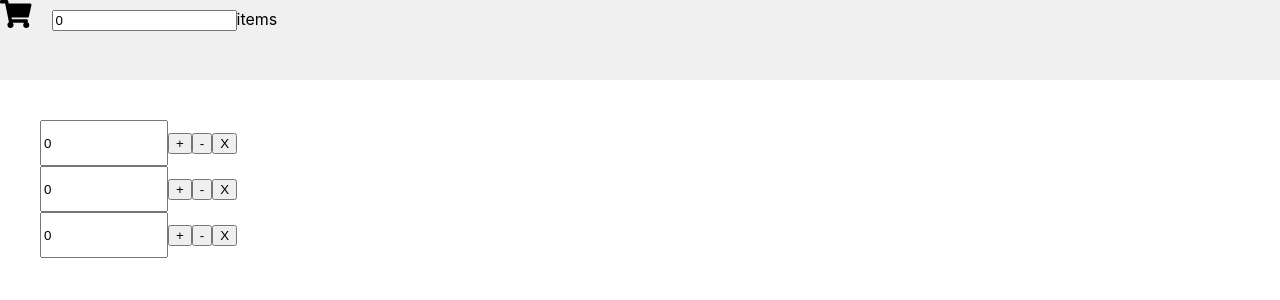
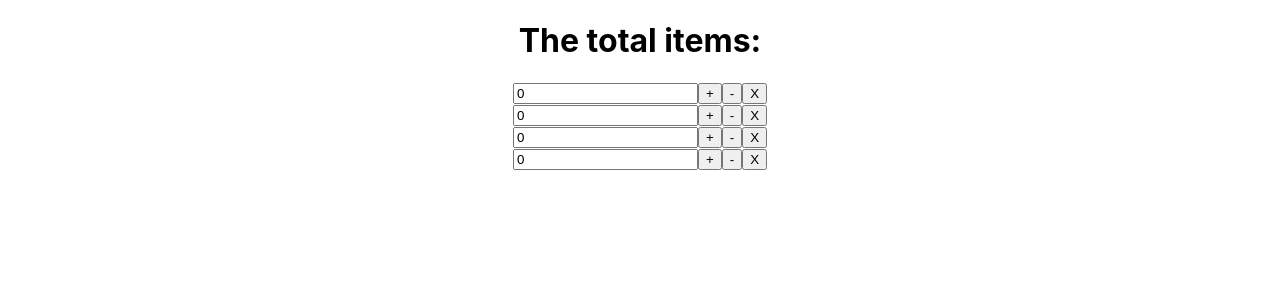
Before and after one commit to xnslx/react-shopping-cart-demo, a React (Create React App) app: page / in a window 1280 px wide. Shown: the top 300 px of the page. Built offline with nearby package versions, Linux system fonts and the light colour scheme.

Commit message:
fifth commit

```diff
--- a/src/App.js
+++ b/src/App.js
@@ -1,68 +1,61 @@
-import React, {useState,useReducer} from 'react';
+import React, {useReducer, useState} from 'react';
 import './App.css';
-import SumUp from './Component/SumUp/SumUp';
-import Item from './Component/Item/Item';
+import Items from '../src/Component/Items/Items';
 import {library} from '@fortawesome/fontawesome-svg-core';
 import {faShoppingCart} from '@fortawesome/free-solid-svg-icons';
 library.add(faShoppingCart);
 
-const initialState = {
-  count: 0
+const initialState = [
+  { id: 1, value: 0 },
+  { id: 2, value: 0 },
+  { id: 3, value: 0 },
+  { id: 4, value: 0 }
+];
+
+const reducer = (state, action) => {
+  switch (action.type) {
+    case "INCREMENT":
+      return state.map(item => {
+        if (item.id === action.id) {
+          return {...item, value: item.value +1}
+        }
+        return item;
+      })
+    case "DECREMENT":
+        return state.map(item => {
+          if (item.id === action.id) {
+            return {...item, value: item.value - 1}
+          }
+          return item;
+        })
+    case "DELATE":
+      return state.filter(item => item.id !== action.id)
+    default:
+      return state;
+  }
 };
 
-const reducer = (state,action) => {
-  switch(action.type) {
-    case 'INCREMENT':
-      return {count: state.count + 1};
-    case 'DECREMENT' :
-      return { count: state.count - 1};
-    case 'DELATE':
-      return initialState;
-    default:
-      return state
-  }
-}
-
 function App() {
-  const [state1, dispatch1] = useReducer(reducer, initialState);
-  const [state2, dispatch2] = useReducer(reducer, initialState);
-  const [state3, dispatch3] = useReducer(reducer, initialState);
-  const [count, setCount] = useState(initialState);
-  const [itemNum, setItemNum] = useState(0)
+  const [state, dispatch] = useReducer(reducer, initialState);
+  const [setItems] = useState(initialState)
 
   const changeHandler = e => {
-    setCount({count:e.target.value})
-    setItemNum({itemNum:1})
-  }
-
-  const itemNumHandler = e => {
-    setItemNum({itemNum:1})
+    setItems({items: e.target.value})
   }
   return (
-    <div>
-      <SumUp changed={itemNumHandler} value={itemNum}/>
-      <div style={{marginTop: '40px', marginLeft: '40px'}}>
-        <Item
-          value={state1.count}
-          changed={changeHandler}
-          incHandler={() => dispatch1({type: 'INCREMENT'})}
-          decHandler={() => dispatch1({type: 'DECREMENT'})}
-          delateHandler={() => dispatch1({type: 'DELATE'})}
-        />
-        <Item
-          value={state2.count}
-          changed={changeHandler}
-          incHandler={() => dispatch2({type: 'INCREMENT'})}
-          decHandler={() => dispatch2({type: 'DECREMENT'})}
-          delateHandler={() => dispatch2({type: 'DELATE'})}
-        />
-        <Item
-          value={state3.count}
-          changed={changeHandler}
-          incHandler={() => dispatch3({type: 'INCREMENT'})}
-          decHandler={() => dispatch3({type: 'DECREMENT'})}
-          delateHandler={() => dispatch3({type: 'DELATE'})}
-        />
+    <div className="App">
+      <h1>The total items: </h1>
+      <div>
+        {state.map(item => (
+          <Items
+            value={item.value}
+            key={item.id}
+            changed={changeHandler}
+            incHandler={() => dispatch({ type: "INCREMENT", id: item.id })}
+            decHandler={() => dispatch({ type: "DECREMENT", id:item.id })}
+            delateHandler={() => dispatch({ type: "DELATE", id:item.id })}
+          />
+        ))}
       </div>
     </div>
   );
--- a/src/Component/Item/Item.js
+++ b/src/Component/Items/Items.js
@@ -1,19 +1,15 @@
 import React from 'react'
 
-const Item = (props) => {
+const Items = (props) => {
+    // console.log(props)
     return (
         <div>
-            <input
-                type="text"
-                style={{width: '120px', height: '40px'}}
-                value={props.value}
-                onChange={props.changed}
-            />
+            <input type="number" value={props.value} onChange={props.changed}/>
             <button onClick={props.incHandler}>+</button>
             <button onClick={props.decHandler}>-</button>
             <button onClick={props.delateHandler}>X</button>
         </div>
     )
-};
+}
 
-export default Item;
+export default Items;
--- a/src/Component/SumUp/SumUp.js
+++ /dev/null
@@ -1,18 +0,0 @@
-import React from 'react';
-import {FontAwesomeIcon} from '@fortawesome/react-fontawesome';
-
-const SumUp = (props) => {
-    return (
-        <div style={{width:'100%', height: '80px',backgroundColor: '#f0f0f0'}}>
-            <FontAwesomeIcon icon="shopping-cart" style={{fontSize: '28px'}}/>
-            <input
-                style={{marginLeft: '20px'}}
-                type="number"
-                onChange={props.changed}
-                value={props.value}
-            />items
-        </div>
-    )
-};
-
-export default SumUp;
```
